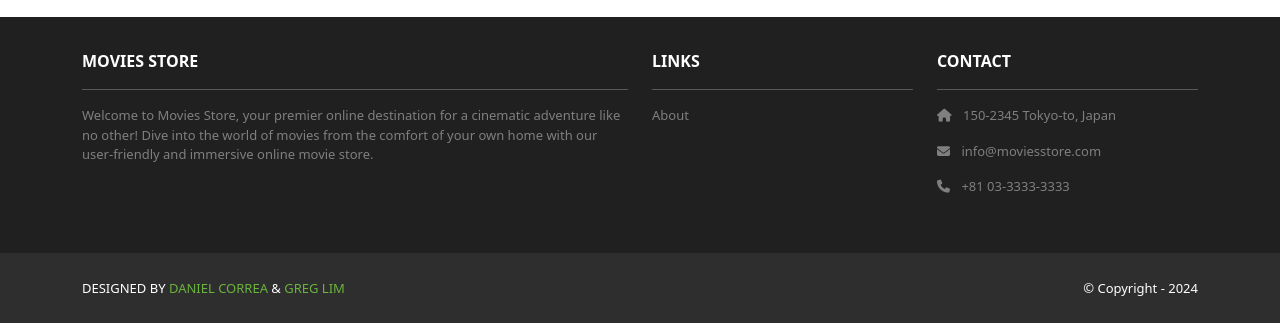
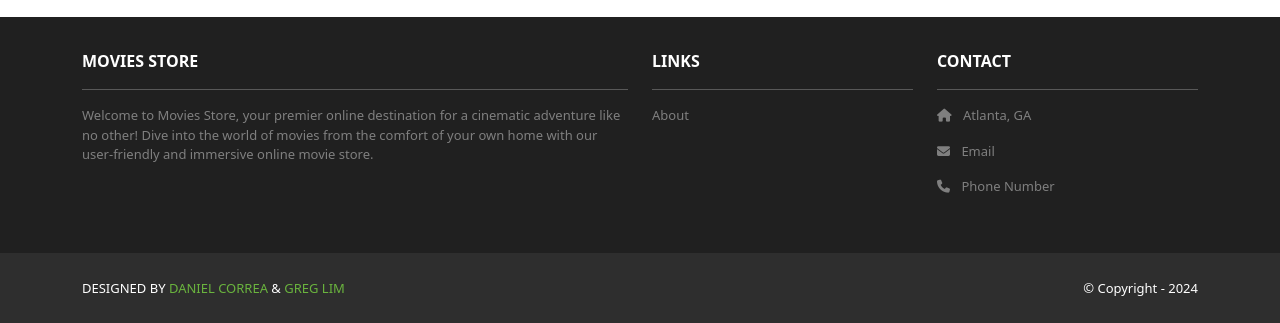
Before and after one commit to shailenamin/GTMoviesStore, a Django app: page /accounts/signup in a window 1280 px wide. Shown: the part 554-877 px from the top of the page. Run offline with Django 5.2, Linux system fonts and the light colour scheme; some libraries are stand-ins or nearby versions.

Commit message:
Update base.html

```diff
--- a/GTMoviesStore/templates/base.html
+++ b/GTMoviesStore/templates/base.html
@@ -64,9 +64,9 @@
           <div class="col-md-3 col-lg-3 col-xl-3 mx-auto mb-4">
             <b>CONTACT</b>
             <hr />
-            <p><i class="fas fa-home me-2"></i> 150-2345 Tokyo-to, Japan</p>
-            <p><i class="fas fa-envelope me-2"></i> info@moviesstore.com</p>
-            <p><i class="fas fa-phone me-2"></i> +81 03-3333-3333</p>
+            <p><i class="fas fa-home me-2"></i> Atlanta, GA</p>
+            <p><i class="fas fa-envelope me-2"></i> Email</p>
+            <p><i class="fas fa-phone me-2"></i> Phone Number</p>
           </div>
         </div>
       </div>
```
